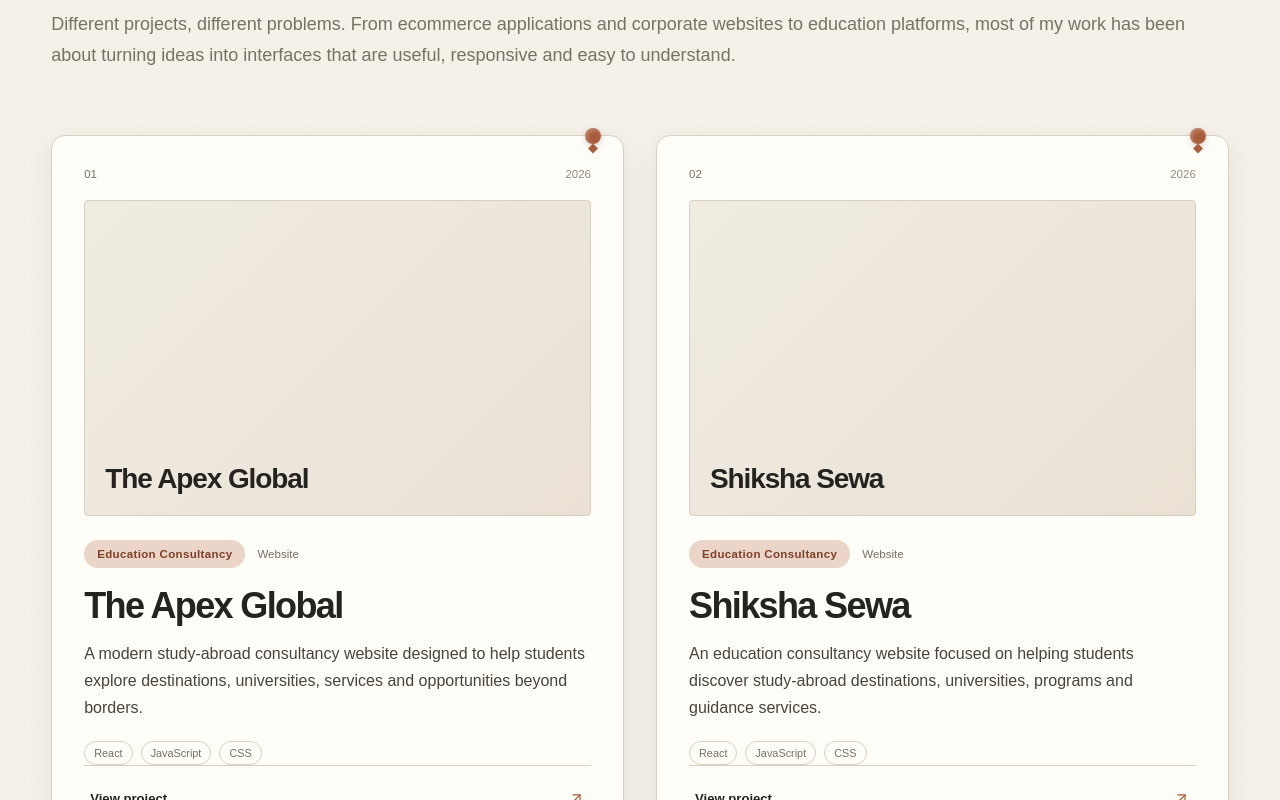
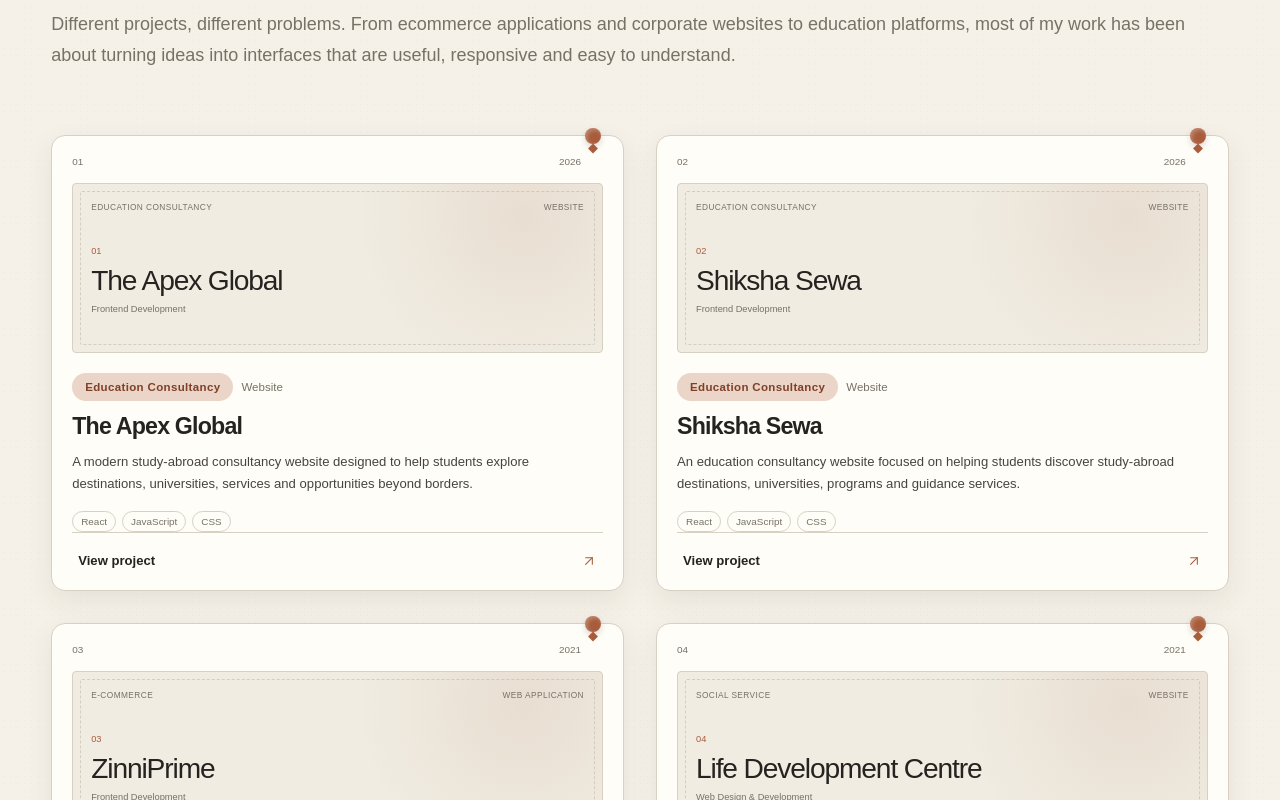
Before and after one commit to Myth1114/MythPortfolio, a React (Vite) app: page /work in a window 1280 px wide. Shown: the part 480-1280 px from the top of the page. Built offline with nearby package versions, Linux system fonts and the light colour scheme.

Commit message:
fixed the contact form

```diff
--- a/src/components/hero/IdentityCard.css
+++ b/src/components/hero/IdentityCard.css
@@ -20,15 +20,20 @@
      IMAGE
      ========================================= */
 
-.identity-card__image {
+.identity-card__image img {
   width: 100%;
-  aspect-ratio: 4 / 4.8;
-  overflow: hidden;
-  background: var(--color-surface-soft);
-  border-radius: var(--radius-xs);
+  height: 100%;
+  object-fit: cover;
+  object-position: center top;
+  display: block;
+  transition: transform var(--duration-normal) var(--ease-spring),
+    filter var(--duration-normal) var(--ease-standard);
 }
 
-.identity-card__placeholder {
+.identity-card:hover .identity-card__image img {
+  transform: scale(1.025);
+}
+/* .identity-card__placeholder {
   width: 100%;
   height: 100%;
   display: grid;
@@ -38,7 +43,7 @@
   font-weight: var(--weight-semibold);
 
   letter-spacing: 0.12em;
-}
+} */
 
 /* =========================================
      INFO
--- a/src/components/hero/IdentityCard.jsx
+++ b/src/components/hero/IdentityCard.jsx
@@ -11,9 +11,12 @@ function IdentityCard() {
       <Pin position="top-right" color="accent" />
 
       <div className="identity-card__image">
-        <div className="identity-card__placeholder">
-          <span>YOUR PHOTO</span>
-        </div>
+        <img
+          src="/images/mithilesh.png"
+          alt="Portrait of Mithilesh Yadav"
+          loading="eager"
+          fetchPriority="high"
+        />
       </div>
 
       <div className="identity-card__info">
--- a/src/components/layout/Footer.jsx
+++ b/src/components/layout/Footer.jsx
@@ -20,17 +20,16 @@ function Footer() {
           </div>
 
           <div className="site-footer__links">
-            <a href="mailto:mythleshyadav114@gmail.com">
+            <a href="mailto:hashtagmyth114@gmail.com">
               Email
               <ArrowUpRight size={15} strokeWidth={1.6} />
             </a>
 
-            <a href="#" target="_blank" rel="noreferrer">
-              LinkedIn
-              <ArrowUpRight size={15} strokeWidth={1.6} />
-            </a>
-
-            <a href="#" target="_blank" rel="noreferrer">
+            <a
+              href="https://github.com/Myth1114"
+              target="_blank"
+              rel="noreferrer"
+            >
               GitHub
               <ArrowUpRight size={15} strokeWidth={1.6} />
             </a>
--- a/src/components/projects/ProjectCard.css
+++ b/src/components/projects/ProjectCard.css
@@ -1,4 +1,5 @@
 .project-card {
+  min-width: 0;
   height: 100%;
 }
 
@@ -8,13 +9,14 @@
   display: flex;
   flex-direction: column;
 
+  padding: var(--space-5);
+
   transition: transform var(--duration-normal) var(--ease-spring),
     box-shadow var(--duration-normal) var(--ease-standard);
 }
 
 .project-card:hover .project-card__paper {
-  transform: translateY(-6px) rotate(-0.5deg);
-
+  transform: translateY(-4px);
   box-shadow: var(--shadow-lg);
 }
 
@@ -27,15 +29,12 @@
   align-items: center;
   justify-content: space-between;
 
+  padding-right: 22px;
+
   color: var(--color-muted);
 
   font-family: var(--font-mono);
-
-  font-size: var(--text-xs);
-}
-
-.project-card__year {
-  opacity: 0.8;
+  font-size: 0.62rem;
 }
 
 /* =========================================
@@ -43,49 +42,94 @@
    ========================================= */
 
 .project-card__preview {
-  aspect-ratio: 16 / 10;
+  position: relative;
 
-  margin-top: var(--space-5);
+  min-height: 170px;
+
+  margin-top: var(--space-4);
+  padding: 18px;
 
   overflow: hidden;
 
-  background: var(--color-surface-soft);
+  background: radial-gradient(
+      circle at 85% 20%,
+      color-mix(in srgb, var(--color-accent) 10%, transparent),
+      transparent 35%
+    ),
+    var(--color-surface-soft);
 
   border: var(--border);
-
   border-radius: var(--radius-xs);
 }
 
-.project-card__preview-inner {
-  width: 100%;
-  height: 100%;
+.project-card__preview::after {
+  content: "";
+
+  position: absolute;
+  inset: 7px;
+
+  border: 1px dashed
+    color-mix(in srgb, var(--color-line-strong) 55%, transparent);
+
+  border-radius: calc(var(--radius-xs) - 2px);
+
+  pointer-events: none;
+}
+
+.project-card__preview-heading {
+  position: relative;
+  z-index: 1;
 
   display: flex;
-  align-items: flex-end;
+  align-items: center;
+  justify-content: space-between;
 
-  padding: var(--space-5);
+  gap: 12px;
 
-  background: linear-gradient(
-    135deg,
-    transparent 0%,
-    color-mix(in srgb, var(--color-accent) 8%, transparent) 100%
-  );
+  color: var(--color-muted);
 
-  transition: transform var(--duration-slow) var(--ease-spring);
+  font-family: var(--font-mono);
+  font-size: 0.52rem;
+
+  letter-spacing: 0.05em;
+  text-transform: uppercase;
 }
 
-.project-card:hover .project-card__preview-inner {
-  transform: scale(1.03);
+.project-card__preview-main {
+  position: relative;
+  z-index: 1;
+
+  margin-top: 28px;
 }
 
-.project-card__preview-inner span {
+.project-card__preview-main > span {
+  color: var(--color-accent);
+
+  font-family: var(--font-mono);
+  font-size: 0.58rem;
+}
+
+.project-card__preview-main h3 {
+  margin-top: 8px;
+
   color: var(--color-text);
 
-  font-size: var(--text-xl);
+  font-size: clamp(1.45rem, 2.2vw, 1.9rem);
+  font-weight: var(--weight-medium);
 
-  font-weight: var(--weight-semibold);
+  line-height: 1.05;
+  letter-spacing: -0.04em;
+}
 
-  letter-spacing: -0.04em;
+.project-card__preview-main p {
+  margin-top: 8px;
+
+  color: var(--color-muted);
+
+  font-family: var(--font-mono);
+  font-size: 0.58rem;
+
+  line-height: 1.4;
 }
 
 /* =========================================
@@ -94,59 +138,67 @@
 
 .project-card__content {
   display: flex;
+  flex: 1;
   flex-direction: column;
 
-  flex: 1;
-
-  margin-top: var(--space-6);
+  margin-top: var(--space-5);
 }
 
 .project-card__meta {
   display: flex;
   align-items: center;
+  flex-wrap: wrap;
 
-  gap: var(--space-3);
+  gap: var(--space-2);
 
   color: var(--color-muted);
 
   font-size: var(--text-xs);
 }
 
-.project-card__content h3 {
-  margin-top: var(--space-4);
+.project-card__content > h3 {
+  margin-top: var(--space-3);
 
-  font-size: var(--text-2xl);
+  color: var(--color-text);
 
-  letter-spacing: -0.045em;
+  font-size: 1.45rem;
+
+  line-height: 1.15;
+  letter-spacing: -0.035em;
 }
 
-.project-card__content p {
+.project-card__content > p {
   margin-top: var(--space-3);
 
   color: var(--color-text-soft);
 
-  line-height: 1.7;
+  font-size: var(--text-sm);
+
+  line-height: 1.65;
 }
+
+/* =========================================
+   TAGS
+   ========================================= */
 
 .project-card__tags {
   display: flex;
   flex-wrap: wrap;
 
-  gap: var(--space-2);
+  gap: 6px;
 
-  margin-top: var(--space-5);
+  margin-top: var(--space-4);
 }
 
 .project-card__tags span {
-  padding: 5px 9px;
+  padding: 4px 8px;
 
   color: var(--color-muted);
 
   border: var(--border);
-
   border-radius: var(--radius-pill);
 
-  font-size: 0.68rem;
+  font-size: 0.62rem;
 }
 
 /* =========================================
@@ -161,14 +213,14 @@
   width: 100%;
 
   margin-top: auto;
-  padding-top: var(--space-6);
+  padding-top: var(--space-5);
 
   color: var(--color-text);
 
+  border-top: var(--border);
+
   font-size: var(--text-sm);
   font-weight: var(--weight-semibold);
-
-  border-top: var(--border);
 }
 
 .project-card__open svg {
@@ -178,5 +230,32 @@
 }
 
 .project-card__open:hover svg {
-  transform: translate(4px, -4px);
+  transform: translate(3px, -3px);
 }
+
+/* =========================================
+   MOBILE
+   ========================================= */
+
+@media (max-width: 600px) {
+  .project-card__paper {
+    padding: var(--space-4);
+  }
+
+  .project-card__preview {
+    min-height: 150px;
+    padding: 16px;
+  }
+
+  .project-card__preview-main {
+    margin-top: 22px;
+  }
+
+  .project-card__preview-main h3 {
+    font-size: 1.5rem;
+  }
+
+  .project-card__content > h3 {
+    font-size: 1.35rem;
+  }
+}
--- a/src/components/projects/ProjectCard.jsx
+++ b/src/components/projects/ProjectCard.jsx
@@ -13,14 +13,22 @@ function ProjectCard({ project, onOpen }) {
         <Pin position="top-right" color="accent" />
 
         <div className="project-card__top">
-          <span className="project-card__number">{project.number}</span>
-
-          <span className="project-card__year">{project.year}</span>
+          <span>{project.number}</span>
+          <span>{project.year}</span>
         </div>
 
         <div className="project-card__preview">
-          <div className="project-card__preview-inner">
-            <span>{project.title}</span>
+          <div className="project-card__preview-heading">
+            <span>{project.category}</span>
+            <span>{project.type}</span>
+          </div>
+
+          <div className="project-card__preview-main">
+            <span>{project.number}</span>
+
+            <h3>{project.title}</h3>
+
+            <p>{project.role}</p>
           </div>
         </div>
 
@@ -48,7 +56,7 @@ function ProjectCard({ project, onOpen }) {
           >
             <span>View project</span>
 
-            <ArrowUpRight size={17} strokeWidth={1.7} />
+            <ArrowUpRight size={16} strokeWidth={1.6} />
           </button>
         </div>
       </PaperCard>
--- a/src/components/projects/ProjectsSection.css
+++ b/src/components/projects/ProjectsSection.css
@@ -39,16 +39,16 @@
 .projects-section__grid {
   display: grid;
 
-  grid-template-columns: repeat(2, minmax(0, 1fr));
+  grid-template-columns: repeat(3, minmax(0, 1fr));
 
   gap: var(--space-6);
 
   margin-top: var(--space-12);
 }
 
-.projects-section__grid .project-card:first-child {
+/* .projects-section__grid .project-card:first-child {
   grid-column: span 2;
-}
+} */
 
 /* =========================================
      ARCHIVE
--- a/src/pages/Contact.jsx
+++ b/src/pages/Contact.jsx
@@ -120,8 +120,8 @@ function Contact() {
                 <div className="contact-card__email">
                   <Mail size={18} strokeWidth={1.5} />
 
-                  <a href="mailto:hello@example.com">
-                    hello@example.com
+                  <a href="mailto:hashtagmyth114@gmail.com">
+                    hashtagmyth114@gmail.com
                     <ArrowUpRight size={16} strokeWidth={1.5} />
                   </a>
                 </div>
@@ -146,7 +146,7 @@ function Contact() {
 
                   <div>
                     <span>EMAIL</span>
-                    <strong>hello@example.com</strong>
+                    <strong>hashtagmyth114@gmail.com</strong>
                   </div>
                 </div>
               </div>
@@ -254,10 +254,8 @@ function Contact() {
           <section className="contact-page__social">
             <div className="contact-page__social-heading">
               <span className="eyebrow">ELSEWHERE</span>
-
               <p>You can also find me around the internet.</p>
             </div>
-
             <div className="contact-page__social-links">
               <a
                 href="https://github.com/Myth1114"
@@ -268,12 +266,16 @@ function Contact() {
                 <ArrowUpRight size={15} strokeWidth={1.4} />
               </a>
 
-              <a href="#">
+              {/* <a href="#">
                 LinkedIn
                 <ArrowUpRight size={15} strokeWidth={1.4} />
-              </a>
+              </a> */}
 
-              <a href="#">
+              <a
+                href="https://www.instagram.com/hashtagmyth14/"
+                target="_blank"
+                rel="noreferrer"
+              >
                 Instagram
                 <ArrowUpRight size={15} strokeWidth={1.4} />
               </a>
```
Also changed, not shown: api/contact.js (+9 -7 lines), 1 other file (tests, documents, lock files or other folders). Lines whose indentation alone changed are shown as unchanged.
